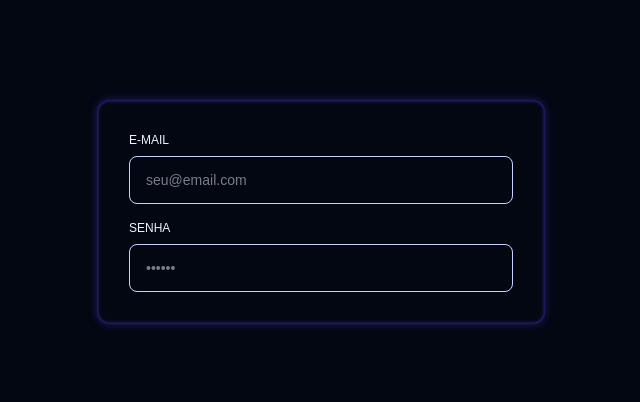
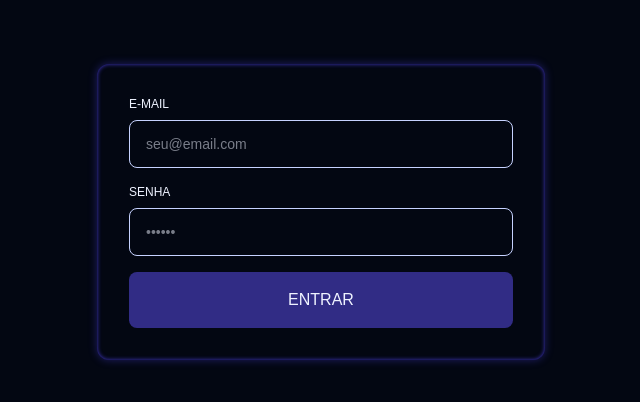
Before and after one commit to igorsantos-p/app_reembolso, a React (Vite) app: page / in a window 1280 px wide. Shown: the part 188-590 px from the top of the page, without its empty margins (319-959 px from the left). Built offline with nearby package versions, Linux system fonts and the light colour scheme; a web font is replaced by a local one.

Commit message:
componente button

```diff
--- /dev/null
+++ b/src/components/Button.tsx
@@ -0,0 +1,9 @@
+type Props = React.ComponentProps<"button"> & {
+    isLoading?: boolean
+}
+
+export function Button({ children, isLoading, type = "button", ...rest }: Props) {
+    return (
+        <button type={type} {...rest} disabled={isLoading} className="uppercase p-4 rounded-lg flex items-center justify-center bg-indigo-900 cursor-pointer hover:bg-indigo-700 transition ease-linear disabled:opacity-50 disabled:cursor-progress disabled:hover:bg-indigo-900">{children}</button>
+    )
+}
--- a/src/components/Input.tsx
+++ b/src/components/Input.tsx
@@ -3,7 +3,7 @@ type Props = React.ComponentProps<"input"> & {
     legend?: string
 }
 
-export function Input({ legend, ...rest }: Props) {
+export function Input({ legend, type = "text", ...rest }: Props) {
     return (
         <fieldset className="flex flex-1 max-h-20 focus-within:text-indigo-300">
             {legend &&
@@ -11,7 +11,7 @@ export function Input({ legend, ...rest }: Props) {
                     {legend}
                 </legend>
             }
-            <input type="text" {...rest} className="w-full h-12 rounded-lg border border-indigo-200 px-4 text-sm text-indigo-50 bg-transparent outline-none focus:ring-2 focus:ring-indigo-200" />
+            <input type={type} {...rest} className="w-full h-12 rounded-lg border border-indigo-200 px-4 text-sm text-indigo-50 bg-transparent outline-none focus:ring-2 focus:ring-indigo-200" />
         </fieldset>
     )
 }
--- a/src/pages/SignIn.tsx
+++ b/src/pages/SignIn.tsx
@@ -1,3 +1,4 @@
+import { Button } from "../components/Button"
 import { Input } from "../components/Input"
 
 export function SignIn() {
@@ -5,6 +6,8 @@ export function SignIn() {
         <form className="w-full flex flex-col gap-4">
             <Input type="email" required legend="E-mail" placeholder="seu@email.com" />
             <Input type="password" required legend="Senha" placeholder="••••••" />
+
+            <Button>Entrar</Button>
         </form>
     )
 }
```
